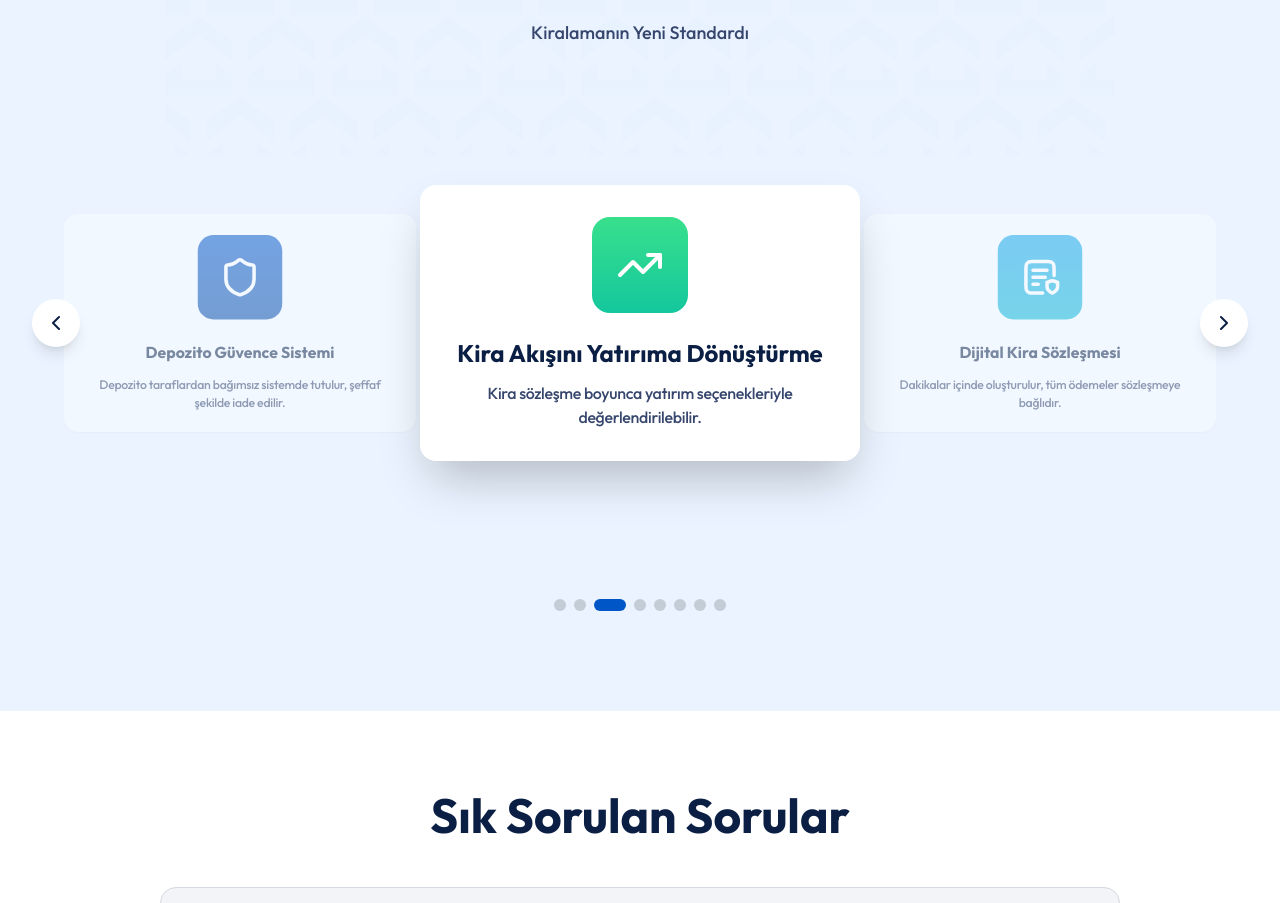
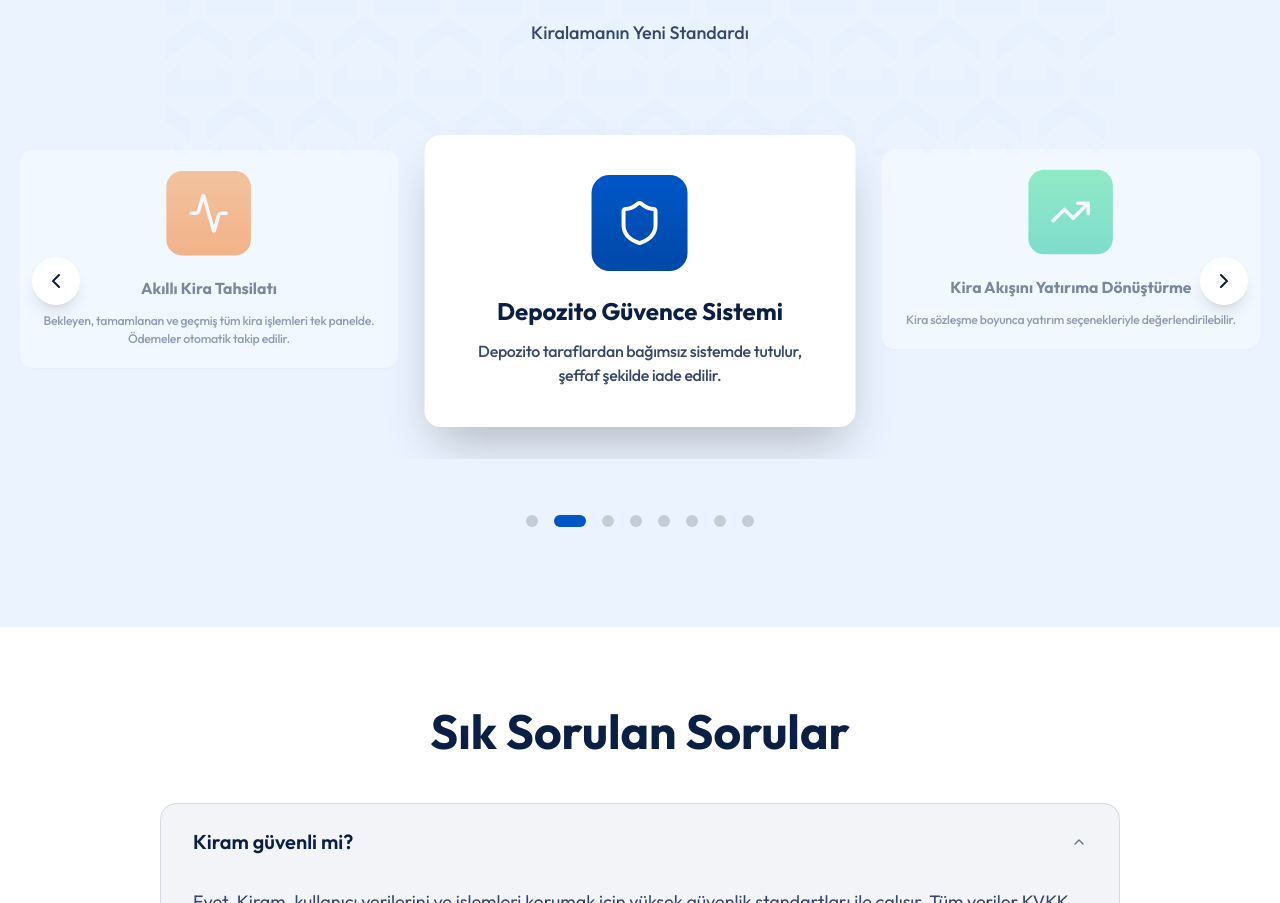
Before and after one commit to Muhammedreyz/kiram-web-static, a React (Vite) app: page / in a window 1280 px wide. Shown: the part 4501-5404 px from the top of the page. Built offline with nearby package versions, Linux system fonts and the light colour scheme; no server answers.

Commit message:
Updated package.json

```diff
--- a/src/screens/KiramLp/sections/HowItWorksSection/HowItWorksSection.tsx
+++ b/src/screens/KiramLp/sections/HowItWorksSection/HowItWorksSection.tsx
@@ -1,4 +1,9 @@
-import { useState, useCallback, useRef, useEffect } from "react";
+import { useRef } from "react";
+import { Swiper, SwiperSlide } from "swiper/react";
+import { Navigation, Pagination, Autoplay } from "swiper/modules";
+import type { Swiper as SwiperType } from "swiper";
+import "swiper/css";
+import "swiper/css/pagination";
 import { Card, CardContent } from "../../../../components/ui/card";
 import { useInView } from "../../../../hooks/useScrollAnimation";
 import { ChevronLeft, ChevronRight } from "lucide-react";
@@ -12,52 +17,62 @@ import cokluPortfoy from "../../../../img/coklu-portfoy.svg";
 import guvenliFinansal from "../../../../img/guvenli-finansal-altyapi.svg";
 import logoPattern from "../../../../img/logo-pattern.png";
 
+const iconBgStyles: Record<string, React.CSSProperties> = {
+  orange: { background: "linear-gradient(180deg, rgba(251,146,60,1) 0%, rgba(249,115,22,1) 100%)" },
+  blue: { background: "linear-gradient(180deg, rgba(0,86,199,1) 0%, rgba(0,73,168,1) 100%)" },
+  green: { background: "linear-gradient(180deg, rgba(56,224,140,1) 0%, rgba(20,199,157,1) 100%)" },
+  cyan: { background: "linear-gradient(180deg, rgba(14,165,233,1) 0%, rgba(6,182,212,1) 100%)" },
+  darkBlue: { background: "linear-gradient(180deg, rgba(0,86,199,1) 0%, rgba(0,60,140,1) 100%)" },
+  darkOrange: { background: "linear-gradient(180deg, rgba(251,146,60,1) 0%, rgba(220,100,30,1) 100%)" },
+  teal: { background: "linear-gradient(180deg, rgba(34,210,238,1) 0%, rgba(8,184,214,1) 100%)" },
+};
+
 const features = [
   {
     icon: akilliOdeme,
-    iconBg: "bg-[linear-gradient(180deg,rgba(251,146,60,1)_0%,rgba(249,115,22,1)_100%)]",
+    iconBgKey: "orange",
     title: "Akıllı Kira Tahsilatı",
     description: "Bekleyen, tamamlanan ve geçmiş tüm kira işlemleri tek panelde. Ödemeler otomatik takip edilir.",
   },
   {
     icon: ozellik1,
-    iconBg: "bg-[linear-gradient(180deg,rgba(0,86,199,1)_0%,rgba(0,73,168,1)_100%)]",
+    iconBgKey: "blue",
     title: "Depozito Güvence Sistemi",
     description: "Depozito taraflardan bağımsız sistemde tutulur, şeffaf şekilde iade edilir.",
   },
   {
     icon: kiraAkisi,
-    iconBg: "bg-[linear-gradient(180deg,rgba(56,224,140,1)_0%,rgba(20,199,157,1)_100%)]",
+    iconBgKey: "green",
     title: "Kira Akışını Yatırıma Dönüştürme",
     description: "Kira sözleşme boyunca yatırım seçenekleriyle değerlendirilebilir.",
   },
   {
     icon: fileShield,
-    iconBg: "bg-[linear-gradient(180deg,rgba(14,165,233,1)_0%,rgba(6,182,212,1)_100%)]",
+    iconBgKey: "cyan",
     title: "Dijital Kira Sözleşmesi",
     description: "Dakikalar içinde oluşturulur, tüm ödemeler sözleşmeye bağlıdır.",
   },
   {
     icon: tarafsiz,
-    iconBg: "bg-[linear-gradient(180deg,rgba(0,86,199,1)_0%,rgba(0,60,140,1)_100%)]",
+    iconBgKey: "darkBlue",
     title: "Tarafsız ve Şeffaf Sistem",
     description: "Her işlem kayıtlı, her süreç izlenebilir.",
   },
   {
     icon: kolayKurulum,
-    iconBg: "bg-[linear-gradient(180deg,rgba(56,224,140,1)_0%,rgba(20,199,157,1)_100%)]",
+    iconBgKey: "green",
     title: "Kolay Kurulum",
     description: "Karmaşık süreçler yok, dakikalar içinde başlayabilirsiniz.",
   },
   {
     icon: cokluPortfoy,
-    iconBg: "bg-[linear-gradient(180deg,rgba(251,146,60,1)_0%,rgba(220,100,30,1)_100%)]",
+    iconBgKey: "darkOrange",
     title: "Çoklu Portföy Yönetimi",
     description: "Birden fazla mülkü tek panelden yönetin. Gelir raporları ve performans analizi.",
   },
   {
     icon: guvenliFinansal,
-    iconBg: "bg-[linear-gradient(180deg,rgba(34,210,238,1)_0%,rgba(8,184,214,1)_100%)]",
+    iconBgKey: "teal",
     title: "Güvenli Finansal Altyapı",
     description: "KVKK uyumlu veri yapısı, banka entegrasyonları, güvenli ödeme altyapısı.",
   },
@@ -65,46 +80,7 @@ const features = [
 
 export const HowItWorksSection = (): JSX.Element => {
   const { ref: headerRef, isInView: headerVisible } = useInView(0.3);
-  const [activeIndex, setActiveIndex] = useState(1);
-  const touchStartX = useRef(0);
-  const intervalRef = useRef<ReturnType<typeof setInterval>>();
-
-  const goTo = useCallback((index: number) => {
-    const clamped = Math.max(0, Math.min(index, features.length - 1));
-    setActiveIndex(clamped);
-  }, []);
-
-  const prev = useCallback(() => goTo(activeIndex - 1), [activeIndex, goTo]);
-  const next = useCallback(() => goTo(activeIndex + 1), [activeIndex, goTo]);
-
-  const resetAutoplay = useCallback(() => {
-    if (intervalRef.current) clearInterval(intervalRef.current);
-    intervalRef.current = setInterval(() => {
-      setActiveIndex((p) => (p + 1) % features.length);
-    }, 5000);
-  }, []);
-
-  useEffect(() => {
-    resetAutoplay();
-    return () => { if (intervalRef.current) clearInterval(intervalRef.current); };
-  }, [resetAutoplay]);
-
-  const handleInteraction = useCallback((index: number) => {
-    goTo(index);
-    resetAutoplay();
-  }, [goTo, resetAutoplay]);
-
-  const handleTouchStart = useCallback((e: React.TouchEvent) => {
-    touchStartX.current = e.touches[0].clientX;
-  }, []);
-
-  const handleTouchEnd = useCallback((e: React.TouchEvent) => {
-    const diff = touchStartX.current - e.changedTouches[0].clientX;
-    if (Math.abs(diff) > 50) {
-      if (diff > 0) { handleInteraction(Math.min(activeIndex + 1, features.length - 1)); }
-      else { handleInteraction(Math.max(activeIndex - 1, 0)); }
-    }
-  }, [activeIndex, handleInteraction]);
+  const swiperRef = useRef<SwiperType | null>(null);
 
   return (
     <section id="ozellikler" className="relative w-full bg-[#eaf3ff] px-0 py-12 sm:py-[100px] overflow-hidden">
@@ -131,69 +107,57 @@ export const HowItWorksSection = (): JSX.Element => {
           </p>
         </div>
 
-        <div
-          className="relative w-full"
-          onTouchStart={handleTouchStart}
-          onTouchEnd={handleTouchEnd}
-        >
+        <div className="relative w-full features-swiper-wrapper">
           <button
-            onClick={() => { prev(); resetAutoplay(); }}
-            disabled={activeIndex === 0}
-            className="absolute left-2 sm:left-4 lg:left-8 top-1/2 -translate-y-1/2 z-20 w-10 h-10 sm:w-12 sm:h-12 rounded-full bg-white shadow-lg flex items-center justify-center hover:bg-gray-50 transition-colors disabled:opacity-30 disabled:cursor-not-allowed"
+            onClick={() => swiperRef.current?.slidePrev()}
+            className="absolute left-2 sm:left-4 lg:left-8 top-1/2 -translate-y-1/2 z-20 w-10 h-10 sm:w-12 sm:h-12 rounded-full bg-white shadow-lg flex items-center justify-center hover:bg-gray-50 transition-colors"
             aria-label="Önceki"
           >
             <ChevronLeft className="w-5 h-5 sm:w-6 sm:h-6 text-[#0b1f45]" />
           </button>
 
           <button
-            onClick={() => { next(); resetAutoplay(); }}
-            disabled={activeIndex === features.length - 1}
-            className="absolute right-2 sm:right-4 lg:right-8 top-1/2 -translate-y-1/2 z-20 w-10 h-10 sm:w-12 sm:h-12 rounded-full bg-white shadow-lg flex items-center justify-center hover:bg-gray-50 transition-colors disabled:opacity-30 disabled:cursor-not-allowed"
+            onClick={() => swiperRef.current?.slideNext()}
+            className="absolute right-2 sm:right-4 lg:right-8 top-1/2 -translate-y-1/2 z-20 w-10 h-10 sm:w-12 sm:h-12 rounded-full bg-white shadow-lg flex items-center justify-center hover:bg-gray-50 transition-colors"
             aria-label="Sonraki"
           >
             <ChevronRight className="w-5 h-5 sm:w-6 sm:h-6 text-[#0b1f45]" />
           </button>
 
-          <div className="flex items-center justify-center min-h-[380px] sm:min-h-[440px] px-4 sm:px-8 lg:px-16">
-            {features.map((feature, index) => {
-              const offset = index - activeIndex;
-              const absOffset = Math.abs(offset);
-
-              if (absOffset > 1) return null;
-
-              const isActive = offset === 0;
-              const translateX = offset * 100;
-              const scale = isActive ? 1 : 0.88;
-              const opacity = isActive ? 1 : 0.5;
-              const zIndex = isActive ? 10 : 5;
-
-              return (
-                <div
-                  key={index}
-                  onClick={() => handleInteraction(index)}
-                  className={`absolute transition-all duration-500 ease-out cursor-pointer ${
-                    absOffset > 0 ? "hidden sm:block" : "block"
-                  }`}
-                  style={{
-                    transform: `translateX(${translateX}%) scale(${scale})`,
-                    opacity,
-                    zIndex,
-                    width: isActive ? "min(440px, 90vw)" : "min(400px, 80vw)",
-                  }}
-                >
+          <Swiper
+            modules={[Navigation, Pagination, Autoplay]}
+            onSwiper={(swiper) => { swiperRef.current = swiper; }}
+            slidesPerView={1}
+            centeredSlides
+            loop
+            spaceBetween={0}
+            speed={500}
+            autoplay={{ delay: 5000, disableOnInteraction: false, pauseOnMouseEnter: true }}
+            pagination={{ clickable: true, el: ".features-pagination" }}
+            breakpoints={{
+              640: { slidesPerView: 1.8 },
+              1024: { slidesPerView: 2.6 },
+            }}
+            className="!px-4 sm:!px-16 lg:!px-20"
+          >
+            {features.map((feature, index) => (
+              <SwiperSlide key={index} className="!h-auto py-8">
+                {({ isActive }) => (
                   <Card
-                    className={`rounded-2xl border-0 transition-all duration-500 w-full ${
+                    className={`rounded-2xl border-0 transition-all duration-500 mx-auto ${
                       isActive
-                        ? "bg-white shadow-2xl"
-                        : "bg-white/80 shadow-sm"
+                        ? "bg-white shadow-2xl scale-100 opacity-100"
+                        : "bg-white/80 shadow-sm scale-[0.88] opacity-50"
                     }`}
+                    style={{ maxWidth: isActive ? "560px" : "480px" }}
                   >
-                    <CardContent className={`flex flex-col items-center text-center gap-5 sm:gap-6 ${isActive ? "p-6 sm:p-8" : "p-5 sm:p-6"}`}>
+                    <CardContent className={`flex flex-col items-center text-center gap-5 sm:gap-6 ${isActive ? "p-6 sm:p-10" : "p-5 sm:p-6"}`}>
                       <div
-                        className={`flex items-center justify-center rounded-[18px] ${feature.iconBg} w-[96px] h-[96px] transition-all duration-500`}
+                        className="flex items-center justify-center rounded-[18px] w-[96px] h-[96px] transition-all duration-500"
+                        style={iconBgStyles[feature.iconBgKey]}
                       >
                         <img
-                          className="w-12 h-12 transition-all duration-500"
+                          className="w-12 h-12"
                           alt={feature.title}
                           src={feature.icon}
                         />
@@ -216,27 +180,29 @@ export const HowItWorksSection = (): JSX.Element => {
                       </div>
                     </CardContent>
                   </Card>
-                </div>
-              );
-            })}
-          </div>
+                )}
+              </SwiperSlide>
+            ))}
+          </Swiper>
         </div>
 
-        <div className="flex items-center gap-2">
-          {features.map((_, index) => (
-            <button
-              key={index}
-              onClick={() => handleInteraction(index)}
-              aria-label={`Özellik ${index + 1}`}
-              className={`rounded-full transition-all duration-300 ${
-                index === activeIndex
-                  ? "w-8 h-3 bg-[#0056c7]"
-                  : "w-3 h-3 bg-[#c4cdd5] hover:bg-[#9aa5b4]"
-              }`}
-            />
-          ))}
-        </div>
+        <div className="features-pagination flex items-center justify-center gap-2" />
       </div>
+
+      <style>{`
+        .features-pagination .swiper-pagination-bullet {
+          width: 12px;
+          height: 12px;
+          border-radius: 9999px;
+          background: #c4cdd5;
+          opacity: 1;
+          transition: all 0.3s;
+        }
+        .features-pagination .swiper-pagination-bullet-active {
+          width: 32px;
+          background: #0056c7;
+        }
+      `}</style>
     </section>
   );
 };
```
Also changed, not shown: package.json (+8 -7 lines), 1 other file (tests, documents, lock files or other folders).
